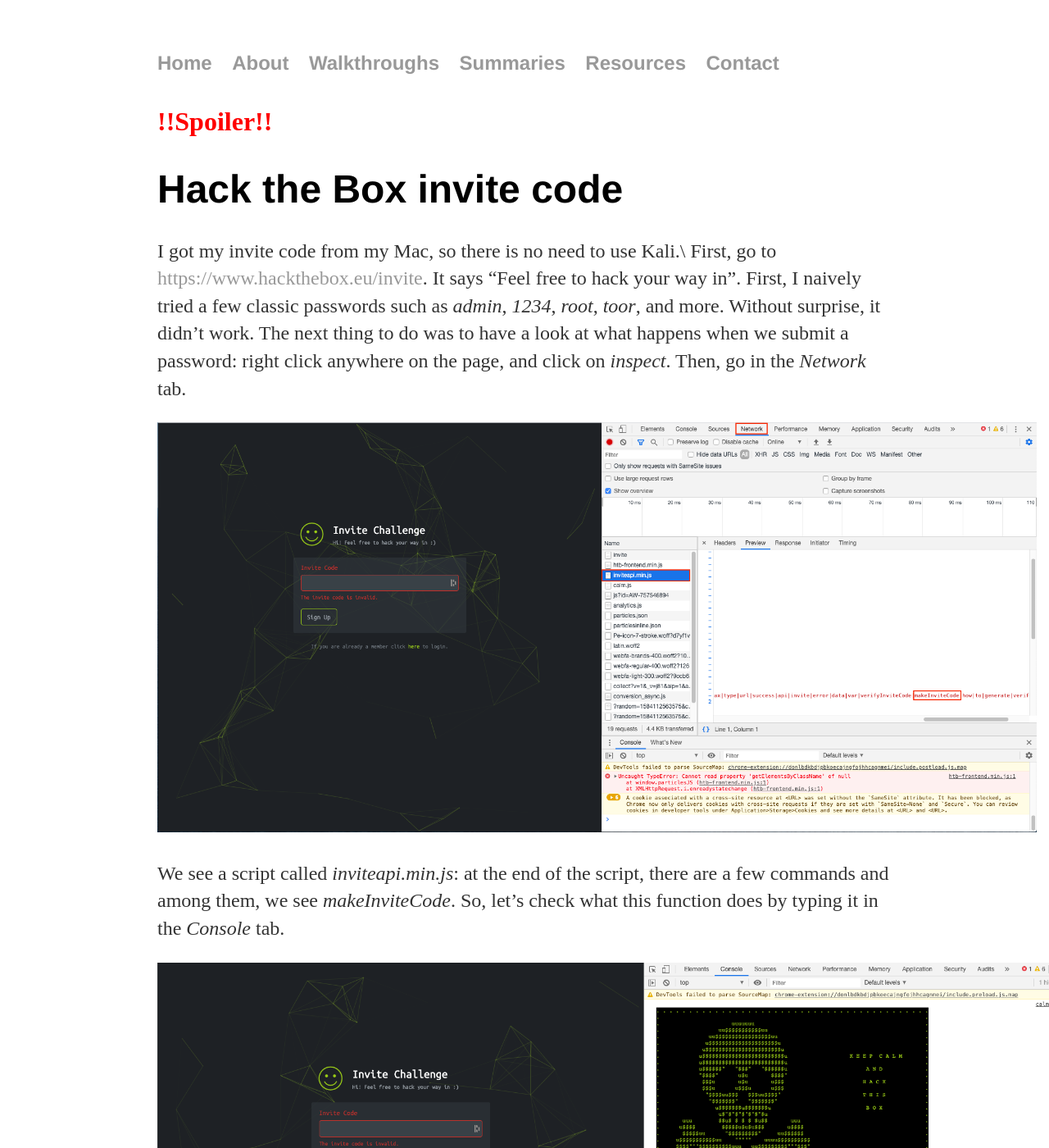
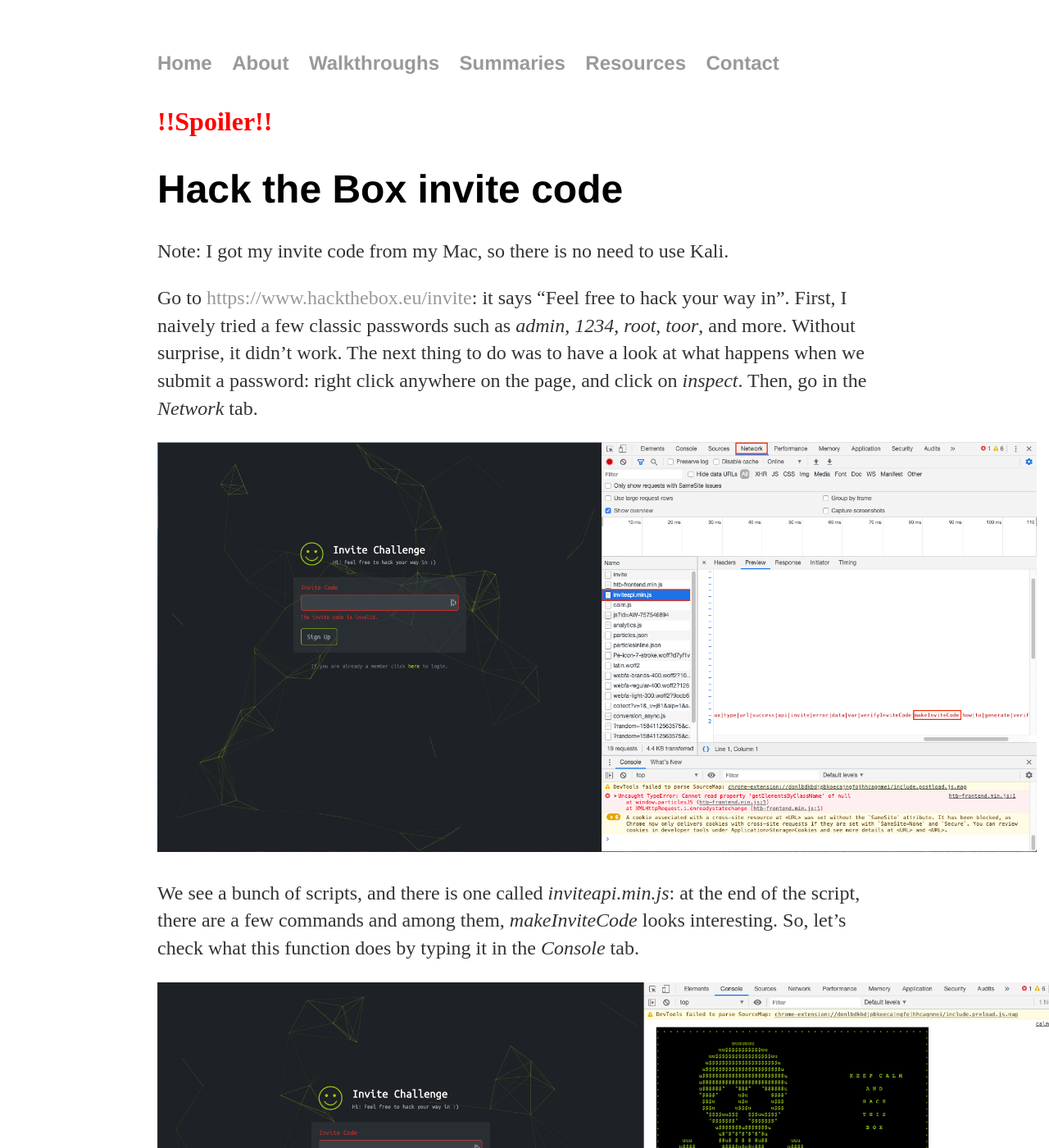
Before and after one commit to jsom1/jsom1.github.io, a Jekyll site: the page built from _walkthroughs/htbaccess.md, in a window 1280 px wide and 1400 px high. Shown: the whole window at 82% size. Built offline with Jekyll 4.4.1, drawn with Linux system fonts in a browser that asks for light colours; our own code applies the rules of GitHub Pages for plain Markdown files; some of the changed text lies outside the part shown.

Commit message:
Update htbaccess.md

```diff
--- a/_walkthroughs/htbaccess.md
+++ b/_walkthroughs/htbaccess.md
@@ -10,9 +10,9 @@
 
 # Hack the Box invite code
 
-I got my invite code from my Mac, so there is no need to use Kali.\\
-First, go to [https://www.hackthebox.eu/invite](https://www.hackthebox.eu/invite).
-It says "Feel free to hack your way in". First, I naively tried a few classic passwords such as *admin*, *1234*, *root*, *toor*, and more.
+Note: I got my invite code from my Mac, so there is no need to use Kali.
+
+Go to [https://www.hackthebox.eu/invite](https://www.hackthebox.eu/invite): it says "Feel free to hack your way in". First, I naively tried a few classic passwords such as *admin*, *1234*, *root*, *toor*, and more.
 Without surprise, it didn't work. The next thing to do was to have a look at what happens when we submit a password: right click anywhere on the page,
 and click on *inspect*. Then, go in the *Network* tab.
 
@@ -20,14 +20,14 @@
 ![htb inspect]({{https://jsom1.github.io/}}/_images/htb_inspect.png){: height="500px" width = "550px"}
 </div>
 
-We see a script called *inviteapi.min.js*: at the end of the script, there are
-a few commands and among them, we see *makeInviteCode*. So, let's check what this function does by typing it in the *Console* tab.
+We see a bunch of scripts, and there is one called *inviteapi.min.js*: at the end of the script, there are
+a few commands and among them, *makeInviteCode* looks interesting. So, let's check what this function does by typing it in the *Console* tab.
 
 <div class="img_container">
 ![htb make inv]({{https://jsom1.github.io/}}/_images/htb_makeinv.png){: height="500px" width = "550px"}
 </div>
 
-There is an encrypted (BASE64) string that we can decipher with Cryptii for example:
+It returns an object containing an encrypted (BASE64) string that we can decipher with Cryptii ([cryptii](https://cryptii.com/)) for example:
 
 <div class="img_container">
 ![htb cryptii]({{https://jsom1.github.io/}}/_images/htb_cryptii.png){: height="250px" width = "250px"}
```
